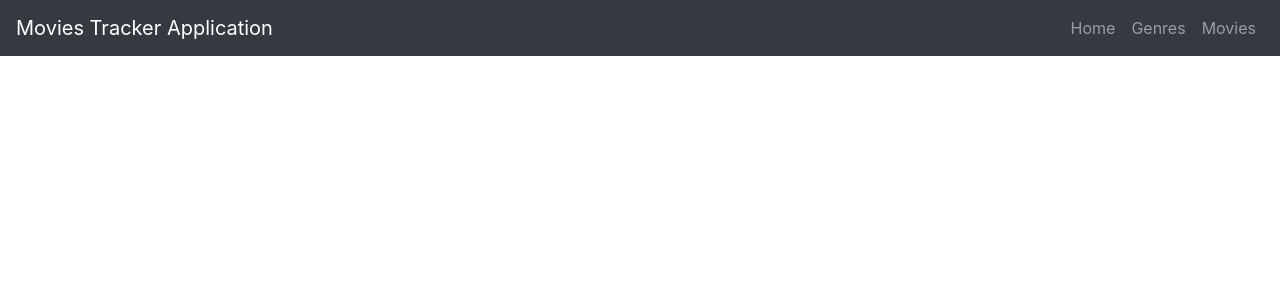
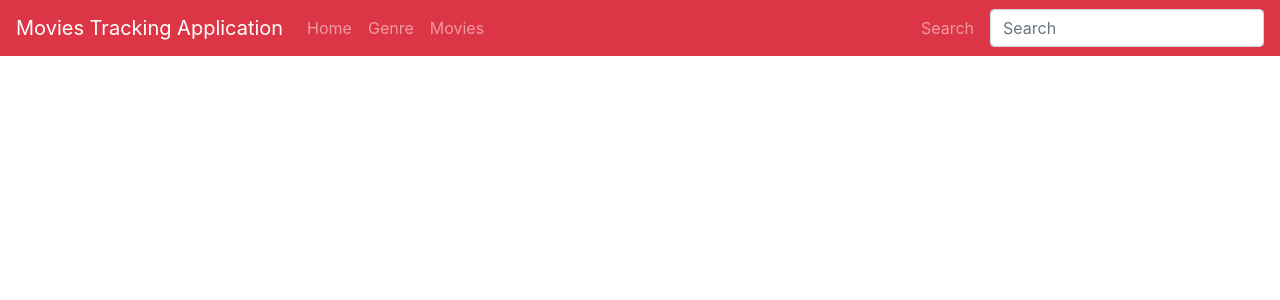
Before and after one commit to Keenal/Movies, a React (Create React App) app in the folder app/: page / in a window 1280 px wide. Shown: the top 300 px of the page. Built offline with nearby package versions, Linux system fonts and the light colour scheme.

Commit message:
modify app nav to include search bar, create movie router page
Signed-off-by: Keenal <keenal.shah@ufl.edu>

```diff
--- a/app/package.json
+++ b/app/package.json
@@ -8,6 +8,7 @@
     "@testing-library/user-event": "^12.6.0",
     "bootstrap": "^4.5.3",
     "react": "^17.0.1",
+    "react-bootstrap": "^1.4.0",
     "react-cookie": "^3.0.4",
     "react-dom": "^17.0.1",
     "react-router-dom": "^4.3.1",
--- a/app/src/App.js
+++ b/app/src/App.js
@@ -2,6 +2,7 @@ import React, { Component } from 'react';
 import {Route, BrowserRouter as Router, Switch} from 'react-router-dom';
 import Genre from './Genre';
 import Home from './Home';
+import Movies from './Movies';
 
 class App extends Component {
     state = {  }
@@ -11,6 +12,7 @@ class App extends Component {
                 <Switch>
                     <Route path="/" exact={true} component={Home}/>
                     <Route path="/genre" exact={true} component={Genre}/>
+                    <Route path="/movies" exact={true} component={Movies}/>
                 </Switch>
             </Router>
          );
--- a/app/src/AppNav.js
+++ b/app/src/AppNav.js
@@ -1,32 +1,54 @@
-import React, { Component } from 'react';
+import React, { useState } from 'react';
+import {
+  Collapse,
+  Navbar,
+  Form,
+  FormGroup,
+  Input,
+  NavbarToggler,
+  NavbarBrand,
+  Nav,
+  NavItem,
+  NavLink,
+  UncontrolledDropdown,
+  DropdownToggle,
+  DropdownMenu,
+  DropdownItem,
+  NavbarText
+} from 'reactstrap';
 
-import {Nav,Navbar,NavItem,NavbarBrand, NavLink} from 'reactstrap';
+const AppNav = (props) => {
+  const [isOpen, setIsOpen] = useState(false);
 
+  const toggle = () => setIsOpen(!isOpen);
 
-class AppNav extends Component {
-    state = {  }
-    render() {
   return (
     <div>
-            <Navbar color="dark" dark expand="md">
-              <NavbarBrand href="/">Movies Tracker Application</NavbarBrand>
-                <Nav className="ml-auto" navbar>
+      <Navbar color="danger" dark expand="md">
+        <NavbarBrand href="/">Movies Tracking Application</NavbarBrand>
+        <NavbarToggler onClick={toggle} />
+        <Collapse isOpen={isOpen} navbar>
+          <Nav className="mr-auto" navbar>
             <NavItem>
               <NavLink href="/">Home</NavLink>
             </NavItem>
             <NavItem>
-                    <NavLink href="/genre">Genres</NavLink>
+              <NavLink href="/genre">Genre</NavLink>
             </NavItem>
             <NavItem>
               <NavLink href="/movies">Movies</NavLink>
             </NavItem>
-
           </Nav>
-
+          <NavbarText className="mr-3">Search</NavbarText>
+          <Form inline>
+            <FormGroup>
+              <Input type="search" name="search" id="search" placeholder="Search" />
+            </FormGroup>
+          </Form>
+        </Collapse>
       </Navbar>
     </div>
   );
 }
-}
 
 export default AppNav;
--- a/app/src/Genre.js
+++ b/app/src/Genre.js
@@ -1,4 +1,5 @@
 import React, { Component } from 'react';
+import AppNav from './AppNav';
 
 class Genre extends Component {
     state = {
@@ -23,7 +24,9 @@ class Genre extends Component {
             );
 
         return(
+
             <div>
+                <AppNav/>
                 <h2>Genres</h2>
                 {
                     Genres.map( genre =>
--- /dev/null
+++ b/app/src/Movies.js
@@ -0,0 +1,10 @@
+import React, { Component } from 'react';
+import AppNav from './AppNav';
+class Movies extends Component {
+    state = {  }
+    render() {
+        return ( <AppNav/> );
+    }
+}
+
+export default Movies;
```
Also changed, not shown: 2 other files (tests, documents, lock files or other folders). Lines whose indentation alone changed are shown as unchanged.
